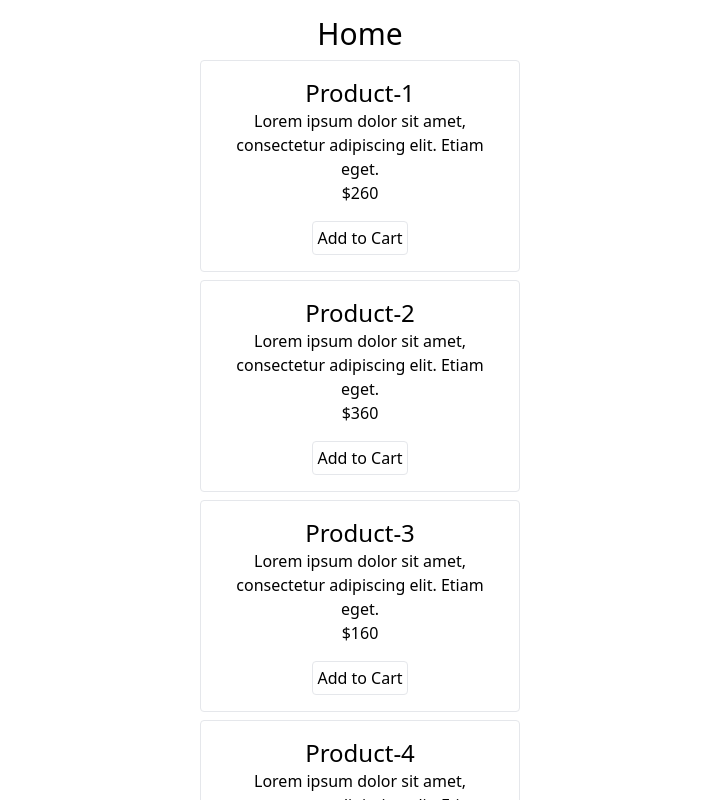
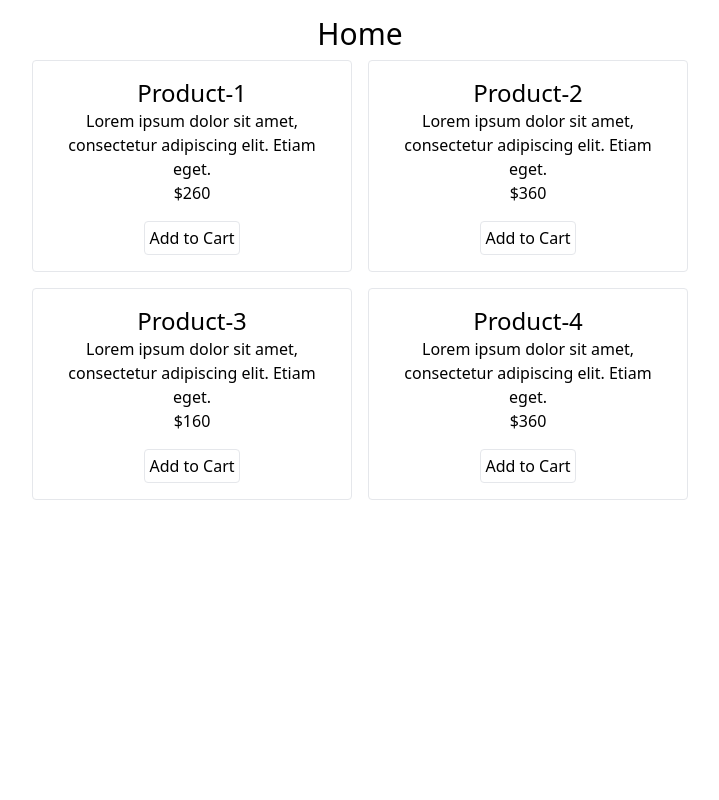
Before and after one commit to ianbrdeguzman/next-stripe, a Next.js app: page / in a window 1280 px wide. Shown: the top 800 px of the page, without its empty margins (280-999 px from the left). Built offline with nearby package versions, Linux system fonts and the light colour scheme.

Commit message:
added item card component

```diff
--- /dev/null
+++ b/components/ItemCard.tsx
@@ -0,0 +1,32 @@
+import Link from 'next/link';
+import { useCart } from '../hooks/useCart';
+
+interface ItemCardProps {
+  id: string;
+  name: string;
+  description: string;
+  price: number;
+}
+
+export function ItemCard({ id, name, description, price }: ItemCardProps) {
+  const { addItemToCart } = useCart();
+
+  return (
+    <article className="m-2 border p-4 rounded max-w-xs cursor-pointer">
+      <Link href={`/products/${id}`}>
+        <a>
+          <h2 className="text-2xl">{name}</h2>
+          <p>{description}</p>
+          <p>${price / 100}</p>
+        </a>
+      </Link>
+      <button
+        type="button"
+        className="border p-1 rounded mt-4"
+        onClick={() => addItemToCart({ id: id, qty: 1 })}
+      >
+        Add to Cart
+      </button>
+    </article>
+  );
+}
--- a/pages/index.tsx
+++ b/pages/index.tsx
@@ -1,6 +1,6 @@
 import Head from 'next/head';
 import Link from 'next/link';
-import { useCart } from '../hooks/useCart';
+import { ItemCard } from '../components/ItemCard';
 import getAllProducts from '../lib/getAllProducts';
 
 export interface ProductData {
@@ -11,8 +11,6 @@ export interface ProductData {
 }
 
 export default function Home({ products }: { products: ProductData[] }) {
-  const { cart, addItemToCart } = useCart();
-  console.log(cart);
   return (
     <div>
       <Head>
@@ -20,27 +18,9 @@ export default function Home({ products }: { products: ProductData[] }) {
         <meta name="description" content="Generated by create next app" />
         <link rel="icon" href="/favicon.ico" />
       </Head>
-      <main>
+      <main className="grid md:grid-cols-2">
         {products.map((p) => (
-          <article
-            key={p.id}
-            className="my-2 border p-4 rounded max-w-xs cursor-pointer"
-          >
-            <Link href={`/products/${p.id}`}>
-              <a>
-                <h2 className="text-2xl">{p.name}</h2>
-                <p>{p.description}</p>
-                <p>${p.price / 100}</p>
-              </a>
-            </Link>
-            <button
-              type="button"
-              className="border p-1 rounded mt-4"
-              onClick={() => addItemToCart({ id: p.id, qty: 1 })}
-            >
-              Add to Cart
-            </button>
-          </article>
+          <ItemCard key={p.id} {...p} />
         ))}
       </main>
     </div>
```
